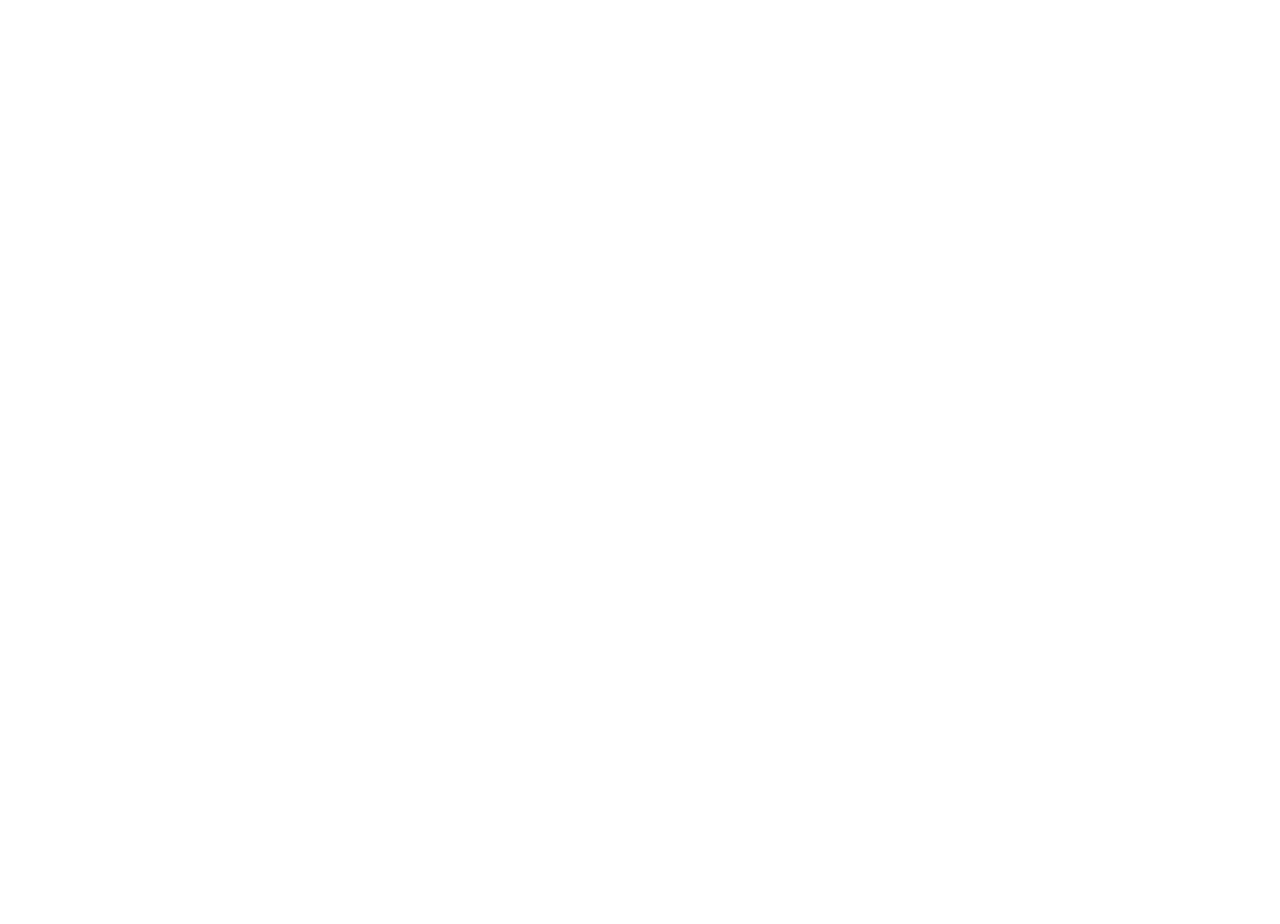
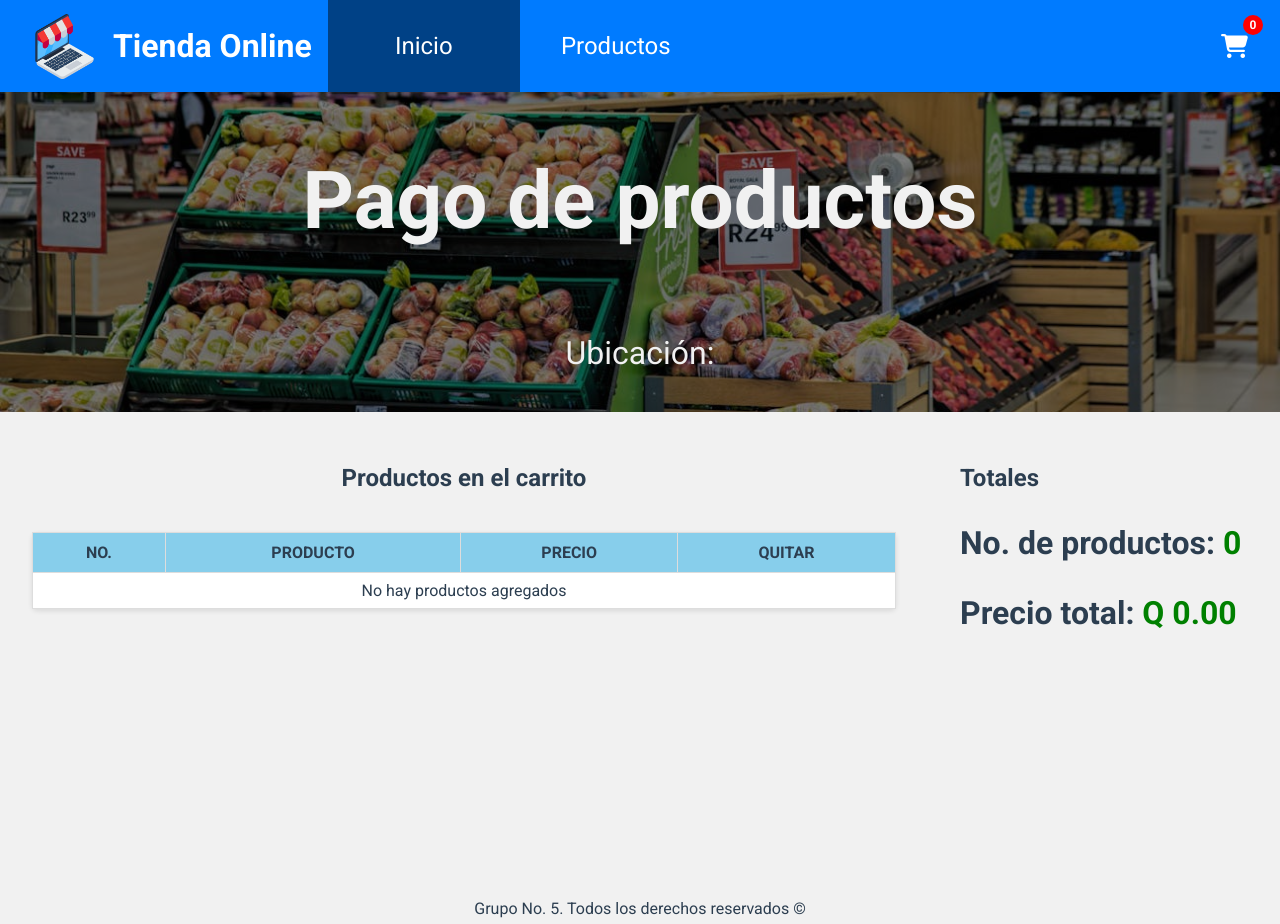
Before and after one commit to Dfj9705/proyecto1-dw, a plain HTML site: page pago.html in a window 1280 px wide. Before the commit the page ends 800 px from the top, so only its background shows below. Drawn offline with Linux system fonts and the light colour scheme.

Commit message:
Agrega tabla de productos agregados al carrito y funcionalidad para quitarlos

```diff
--- a/cart.js
+++ b/cart.js
@@ -1,4 +1,4 @@
-let productos = JSON.parse(localStorage.getItem('productos'));
+let productos = JSON.parse(localStorage.getItem('productos')) ? JSON.parse(localStorage.getItem('productos')) : [];
 
 function drag(ev) {
     ev.stopPropagation();
@@ -29,7 +29,7 @@ function drop(ev) {
     img.style.margin = 0
 
     let nuevoProducto = {
-        id: productos.length + 1,
+        id: productos ? productos.length + 1 : 1,
         nombre: ev.dataTransfer.getData('nombre'),
         precio: ev.dataTransfer.getData('precio')
     }
--- a/pago.html
+++ b/pago.html
@@ -4,11 +4,68 @@
     <head>
         <meta charset="UTF-8">
         <meta name="viewport" content="width=device-width, initial-scale=1.0">
-        <title>Document</title>
+        <title>Tienda virtual</title>
+        <link rel="preconnect" href="https://fonts.googleapis.com">
+        <link rel="preconnect" href="https://fonts.gstatic.com" crossorigin>
+        <link rel="shortcut icon" href="./assets/iconos/computadora-portatil.png" type="image/x-icon">
+        <link rel="stylesheet" href="styles.css">
     </head>
 
     <body>
+        <nav>
+            <a class="logo" href="index.html">
+                <img src="./assets/iconos/computadora-portatil.png" alt="logo de la app" width="35px">Tienda
+                Online</a>
+            <div class="enlaces">
+                <ul>
+                    <li class="active"><a href="index.html">Inicio</a></li>
+                    <li><a href="productos.html">Productos</a></li>
+                </ul>
 
+                <a class="cartIcon" href="pago.html">
+                    <i class="fas fa-cart-shopping fa-xl"></i>
+                    <span id="contador">0</span>
+
+                </a>
+            </div>
+        </nav>
+        <header>
+            <h1>Pago de productos</h1>
+            <p>Ubicación: <span id="lugar"></span></p>
+        </header>
+        <main>
+            <article>
+                <h2>Productos en el carrito</h2>
+                <table id="tablaProductos">
+                    <thead>
+                        <tr>
+                            <th>NO.</th>
+                            <th>PRODUCTO</th>
+                            <th>PRECIO</th>
+                            <th>QUITAR</th>
+                        </tr>
+                    </thead>
+                    <tbody>
+
+                    </tbody>
+                </table>
+
+            </article>
+            <aside>
+                <h2>Totales</h2>
+                <div class="totales">
+                    <p>No. de productos: <span id="spanProductosTotal"></span></p>
+                    <p>Precio total: <span id="spanPrecioTotal"></span></p>
+                </div>
+            </aside>
+
+        </main>
+        <footer>
+            Grupo No. 5. Todos los derechos reservados &copy;
+        </footer>
+        <script src="https://kit.fontawesome.com/0ac58cc75c.js" crossorigin="anonymous"></script>
+        <script src="scripts.js"></script>
+        <script src="pago.js"></script>
     </body>
 
 </html>
--- /dev/null
+++ b/pago.js
@@ -0,0 +1,79 @@
+const tablaProductos = document.getElementById('tablaProductos')
+let productos = [];
+
+let totalProductos = 0;
+let totalPrecio = 0;
+const obtenerProductos = () => {
+    productos = JSON.parse(localStorage.getItem('productos')) ? JSON.parse(localStorage.getItem('productos')) : []
+
+    tablaProductos.tBodies[0].innerHTML = ''
+    const fragment = document.createDocumentFragment();
+    let contador = 1;
+    totalPrecio = 0;
+    if (productos.length > 0) {
+        productos.forEach(p => {
+            const tr = document.createElement('tr')
+            const td1 = document.createElement('td')
+            const td2 = document.createElement('td')
+            const td3 = document.createElement('td')
+            const td4 = document.createElement('td')
+            const buttonQuitar = document.createElement('button')
+            buttonQuitar.textContent = "Quitar"
+            buttonQuitar.classList.add('btn-danger')
+            buttonQuitar.addEventListener('click', (e) => quitaProducto(p.id))
+
+            td1.textContent = contador;
+            td2.textContent = p.nombre
+            td3.textContent = parseFloat(p.precio).toLocaleString('es-GT', {
+                style: 'currency',
+                currency: 'GTQ'
+            });
+            totalPrecio += parseFloat(p.precio)
+            td4.appendChild(buttonQuitar)
+            tr.appendChild(td1)
+            tr.appendChild(td2)
+            tr.appendChild(td3)
+            tr.appendChild(td4)
+
+            fragment.appendChild(tr)
+            contador++
+        })
+
+    } else {
+        const tr = document.createElement('tr')
+        const td1 = document.createElement('td')
+        td1.colSpan = 4
+        td1.textContent = 'No hay productos agregados'
+        tr.appendChild(td1)
+
+
+        fragment.appendChild(tr)
+    }
+    console.log(totalPrecio);
+    totalProductos = productos ? productos.length : 0
+    tablaProductos.tBodies[0].appendChild(fragment)
+
+}
+
+const colocarCantidades = () => {
+    document.getElementById('spanProductosTotal').textContent = totalProductos
+    document.getElementById('spanPrecioTotal').textContent = parseFloat(totalPrecio).toLocaleString('es-GT', {
+        style: 'currency',
+        currency: 'GTQ'
+    });
+}
+
+const quitaProducto = (id) => {
+    console.log(id);
+    console.log(productos);
+
+    productos = productos.filter(p => p.id != id)
+    localStorage.removeItem('productos')
+    localStorage.setItem('productos', JSON.stringify(productos))
+    contarProductos()
+    obtenerProductos()
+    colocarCantidades()
+}
+
+obtenerProductos();
+colocarCantidades();
--- a/scripts.js
+++ b/scripts.js
@@ -33,7 +33,7 @@ if (navigator.geolocation) {
 
 const contarProductos = () => {
     let productos = JSON.parse(localStorage.getItem('productos'))
-    let cantidad = productos.length
+    let cantidad = productos ? productos.length : 0
     document.getElementById('contador').innerText = cantidad
 }
 
--- a/styles.css
+++ b/styles.css
@@ -241,6 +241,66 @@ footer{
     pointer-events: none;
   }
 
+  table {
+    width: 100%;
+    border-collapse: collapse;
+    margin: 20px 0;
+}
+
+
+th {
+    background-color: skyblue;
+    padding: 10px;
+}
+
+
+td {
+    padding: 8px;
+    border: 1px solid #ddd;
+}
+
+
+tbody tr:nth-child(even) {
+    background-color: #f2f2f2;
+}
+
+tbody tr:nth-child(odd) {
+    background-color: white;
+}
+
+
+table, th, td {
+    border: 1px solid #ddd;
+}
+
+
+table {
+    border: 1px solid #1882ac;
+    border-radius: 5px;
+    box-shadow: 0 2px 5px rgba(0, 0, 0, 0.1);
+}
+
+.btn-danger{
+    background-color: rgb(255, 63, 63);
+    color: white;
+    border-radius: 0.5rem;
+    border: 0.5px solid red;
+    padding: 0.5rem 1rem;
+    cursor: pointer;
+}
+
+.btn-danger:hover{
+    background-color: rgb(255, 15, 15);
+}
+
+.totales{
+    font-weight: bolder;
+    font-size: 2rem;
+}
+
+#spanProductosTotal, #spanPrecioTotal{
+    color: green
+}
 @media (max-width: 720px) {
     nav{
         padding: 0 1rem;
```
Also changed, not shown: index.html (+1 -1 lines), productos.html (+1 -1 lines).
